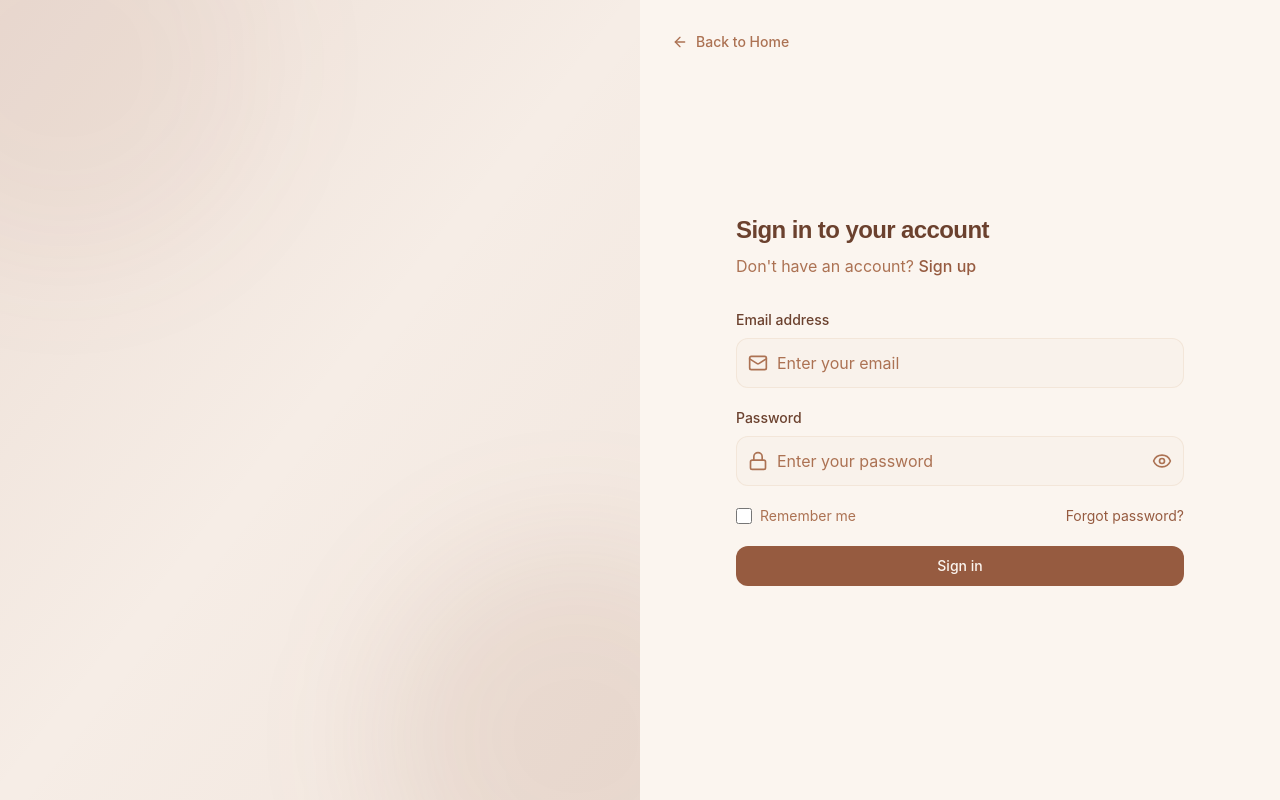
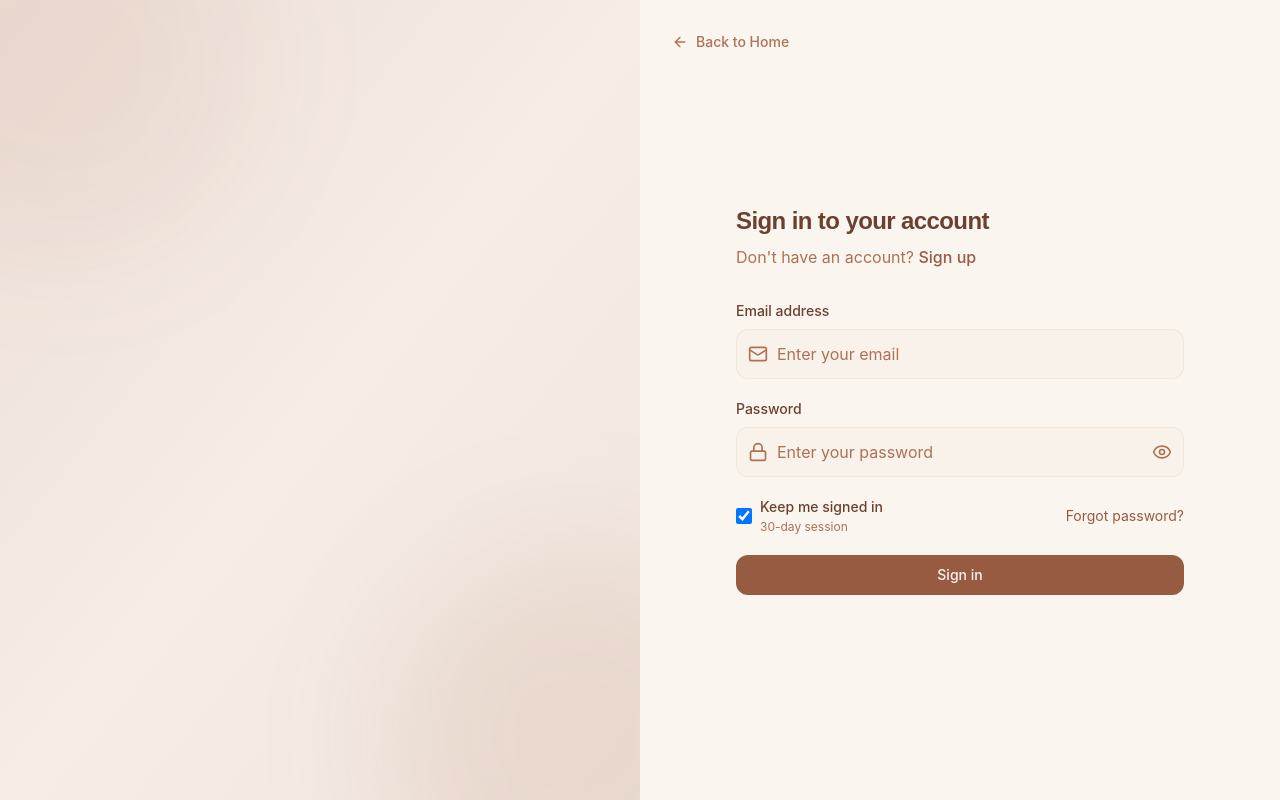
Before and after one commit to louaikachkouch/coury, a React (Create React App) app in the folder frontend/: page /login in a window 1280 px wide. Built offline with nearby package versions, Linux system fonts and the light colour scheme; no server answers.

Commit message:
Add persistent login UI improvements: session expiry checking, 30-day remember me, and better messaging

```diff
--- a/frontend/src/pages/Login.js
+++ b/frontend/src/pages/Login.js
@@ -1,4 +1,4 @@
-import React, { useState } from 'react';
+import React, { useState, useEffect } from 'react';
 import { Link, useNavigate } from 'react-router-dom';
 import { BookOpen, Mail, Lock, Eye, EyeOff, Loader2, ArrowLeft } from 'lucide-react';
 import Button from '../components/ui/Button';
@@ -11,9 +11,28 @@ const Login = () => {
   const [email, setEmail] = useState('');
   const [password, setPassword] = useState('');
   const [showPassword, setShowPassword] = useState(false);
-  const [rememberMe, setRememberMe] = useState(false);
+  const [rememberMe, setRememberMe] = useState(true); // Default to checked
   const [isLoading, setIsLoading] = useState(false);
   const [error, setError] = useState('');
+  const [sessionExpiredMessage, setSessionExpiredMessage] = useState('');
+
+  // Check if session expired on mount
+  useEffect(() => {
+    const sessionExpiry = localStorage.getItem('sessionExpiry');
+    const rememberMeEnabled = localStorage.getItem('rememberMe') === 'true';
+
+    if (sessionExpiry && rememberMeEnabled) {
+      const expiryTime = parseInt(sessionExpiry, 10);
+      if (Date.now() > expiryTime) {
+        // Session expired
+        setSessionExpiredMessage('Your session has expired. Please sign in again.');
+        localStorage.removeItem('token');
+        localStorage.removeItem('user');
+        localStorage.removeItem('rememberMe');
+        localStorage.removeItem('sessionExpiry');
+      }
+    }
+  }, []);
 
   const handleSubmit = async (e) => {
     e.preventDefault();
@@ -99,6 +118,13 @@ const Login = () => {
           </div>
 
           <form onSubmit={handleSubmit} className="space-y-5">
+            {/* Session Expired Message */}
+            {sessionExpiredMessage && (
+              <div className="p-3 bg-amber-500/10 border border-amber-500/30 rounded-xl text-amber-600 dark:text-amber-400 text-sm">
+                {sessionExpiredMessage}
+              </div>
+            )}
+
             {/* Error Message */}
             {error && (
               <div className="p-3 bg-red-500/10 border border-red-500/30 rounded-xl text-red-500 text-sm">
@@ -160,7 +186,10 @@ const Login = () => {
                   onChange={(e) => setRememberMe(e.target.checked)}
                   className="w-4 h-4 rounded border-border text-primary focus:ring-primary/50"
                 />
-                <span className="text-sm text-muted-foreground">Remember me</span>
+                <div className="flex flex-col gap-0.5">
+                  <span className="text-sm font-medium text-foreground">Keep me signed in</span>
+                  <span className="text-xs text-muted-foreground">30-day session</span>
+                </div>
               </label>
               <Link to="/forgot-password" className="text-sm text-primary hover:underline">
                 Forgot password?
```
